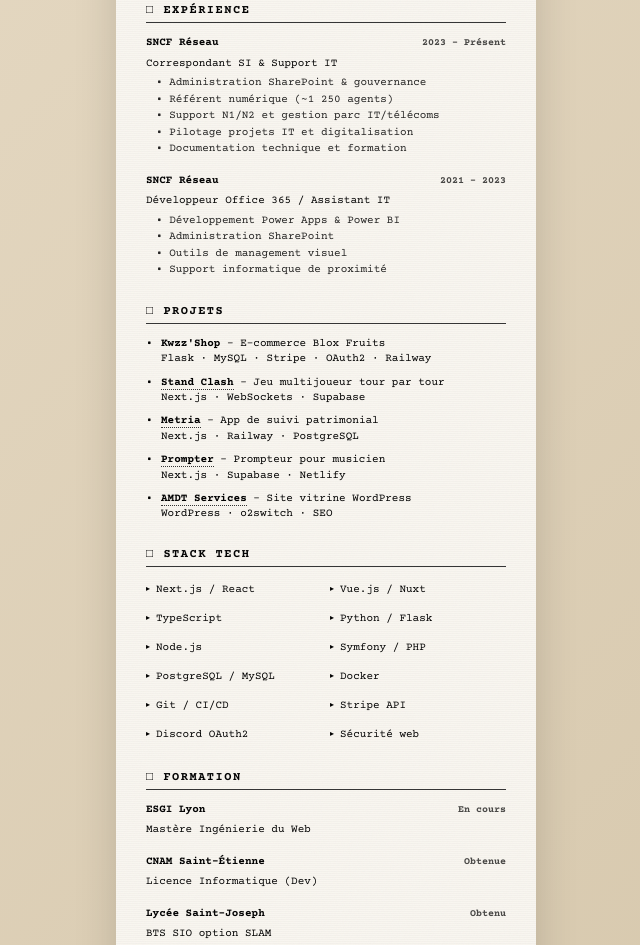
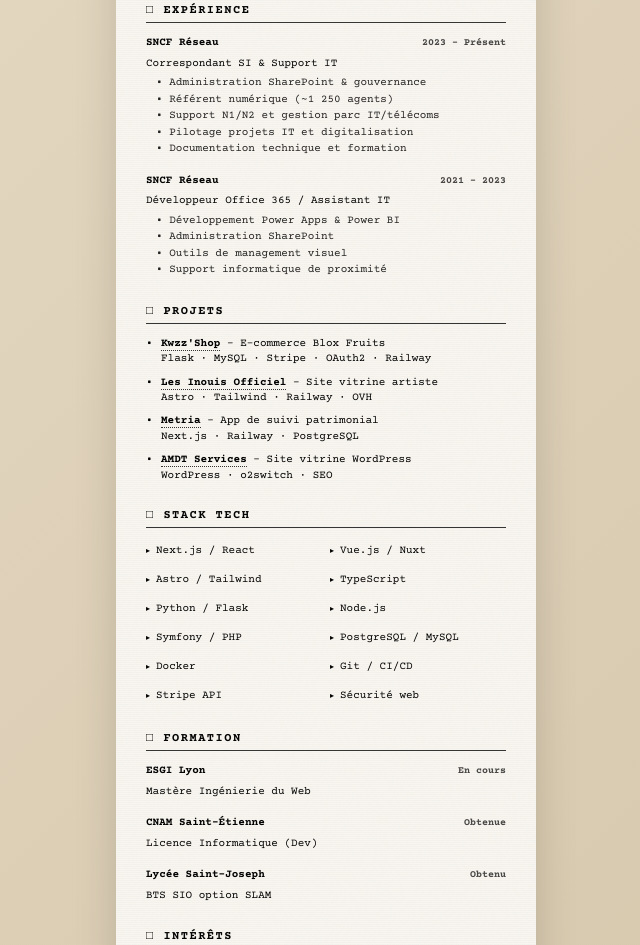
Before and after one commit to ExaliteSf/portfolio, a website: page index.html in a window 1280 px wide. Shown: the part 508-1453 px from the top of the page, without its empty margins (314-954 px from the left). Drawn offline with nearby package versions, Linux system fonts and the light colour scheme.

Commit message:
modif texte

```diff
--- a/index.html
+++ b/index.html
@@ -4,6 +4,7 @@
     <meta charset="UTF-8">
     <meta name="viewport" content="width=device-width, initial-scale=1.0">
     <title>CV - Léo Limousin | Développeur Web Junior</title>
+    <link rel="icon" type="image/png" href="logo_portfolio.png">
     <link rel="preconnect" href="https://fonts.googleapis.com">
     <link rel="preconnect" href="https://fonts.gstatic.com" crossorigin>
     <link href="https://fonts.googleapis.com/css2?family=Courier+Prime:wght@400;700&family=Inconsolata:wght@300;400;600&display=swap" rel="stylesheet">
@@ -438,23 +439,18 @@
                     <div class="section-title">□ Projets</div>
 
                     <div class="list-item">
-                        <strong>Kwzz'Shop</strong> - E-commerce Blox Fruits<br>
+                        <strong><a href="https://shop.kwzz.fr/" target="_blank" rel="noopener noreferrer">Kwzz'Shop</a></strong> - E-commerce Blox Fruits<br>
                         Flask · MySQL · Stripe · OAuth2 · Railway
                     </div>
 
                     <div class="list-item">
-                        <strong><a href="https://standclash-production.up.railway.app/register" target="_blank" rel="noopener noreferrer">Stand Clash</a></strong> - Jeu multijoueur tour par tour<br>
-                        Next.js · WebSockets · Supabase
+                        <strong><a href="https://lesinouisofficiel.fr" target="_blank" rel="noopener noreferrer">Les Inouis Officiel</a></strong> - Site vitrine artiste<br>
+                        Astro · Tailwind · Railway · OVH
                     </div>
 
                     <div class="list-item">
                         <strong><a href="https://metria-production.up.railway.app/" target="_blank" rel="noopener noreferrer">Metria</a></strong> - App de suivi patrimonial<br>
                         Next.js · Railway · PostgreSQL
-                    </div>
-
-                    <div class="list-item">
-                        <strong><a href="https://celebrated-sunflower-bd6871.netlify.app/" target="_blank" rel="noopener noreferrer">Prompter</a></strong> - Prompteur pour musicien<br>
-                        Next.js · Supabase · Netlify
                     </div>
 
                     <div class="list-item">
@@ -468,6 +464,7 @@
                     <div class="skills-grid">
                         <div class="skill-item">Next.js / React</div>
                         <div class="skill-item">Vue.js / Nuxt</div>
+                        <div class="skill-item">Astro / Tailwind</div>
                         <div class="skill-item">TypeScript</div>
                         <div class="skill-item">Python / Flask</div>
                         <div class="skill-item">Node.js</div>
@@ -476,7 +473,6 @@
                         <div class="skill-item">Docker</div>
                         <div class="skill-item">Git / CI/CD</div>
                         <div class="skill-item">Stripe API</div>
-                        <div class="skill-item">Discord OAuth2</div>
                         <div class="skill-item">Sécurité web</div>
                     </div>
                 </div>
@@ -580,23 +576,18 @@
                     <div class="section-title">□ Projects</div>
 
                     <div class="list-item">
-                        <strong><a href="web-production-9dd5d.up.railway.app" target="_blank" rel="noopener noreferrer"></a>Kwzz'Shop</strong> - Blox Fruits E-commerce<br>
+                        <strong><a href="https://shop.kwzz.fr/" target="_blank" rel="noopener noreferrer">Kwzz'Shop</a></strong> - Blox Fruits E-commerce<br>
                         Flask · MySQL · Stripe · OAuth2 · Railway
                     </div>
 
                     <div class="list-item">
-                        <strong><a href="https://standclash-production.up.railway.app/register" target="_blank" rel="noopener noreferrer">Stand Clash</a></strong> - Turn-based multiplayer game<br>
-                        Next.js · WebSockets · Supabase
+                        <strong><a href="https://lesinouisofficiel.fr" target="_blank" rel="noopener noreferrer">Les Inouis Officiel</a></strong> - Artist showcase site<br>
+                        Astro · Tailwind · Railway · OVH
                     </div>
 
                     <div class="list-item">
                         <strong><a href="https://metria-production.up.railway.app/" target="_blank" rel="noopener noreferrer">Metria</a></strong> - Asset tracking app<br>
                         Next.js · Railway · PostgreSQL
-                    </div>
-
-                    <div class="list-item">
-                        <strong><a href="https://celebrated-sunflower-bd6871.netlify.app/" target="_blank" rel="noopener noreferrer">Prompter</a></strong> - Teleprompter for musicians<br>
-                        Next.js · Supabase · Netlify
                     </div>
 
                     <div class="list-item">
@@ -610,6 +601,7 @@
                     <div class="skills-grid">
                         <div class="skill-item">Next.js / React</div>
                         <div class="skill-item">Vue.js / Nuxt</div>
+                        <div class="skill-item">Astro / Tailwind</div>
                         <div class="skill-item">TypeScript</div>
                         <div class="skill-item">Python / Flask</div>
                         <div class="skill-item">Node.js</div>
@@ -618,7 +610,6 @@
                         <div class="skill-item">Docker</div>
                         <div class="skill-item">Git / CI/CD</div>
                         <div class="skill-item">Stripe API</div>
-                        <div class="skill-item">Discord OAuth2</div>
                         <div class="skill-item">Web Security</div>
                     </div>
                 </div>
```
Also changed, not shown: 1 other file.
